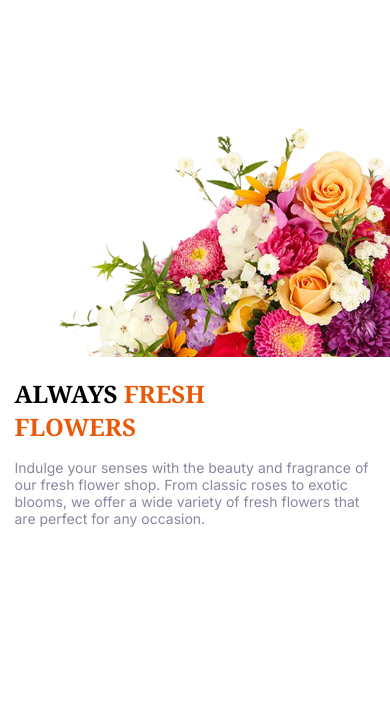
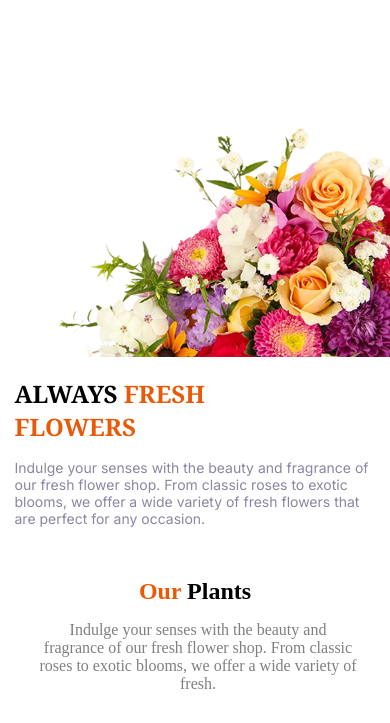
Before and after one commit to sabbir-shekh/second-assignment, a plain HTML site: page index.html in a window 390 px wide. Shown: the part 121-844 px from the top of the page. Drawn offline with Linux system fonts and the light colour scheme.

Commit message:
our plants commit

```diff
--- a/index.html
+++ b/index.html
@@ -45,6 +45,11 @@
                 <img src="./media/hero-flower.png" alt="">
             </div>
         </div>
+
+       <div class="our-plants">
+        <h1 class="plants-title"><span class="primary-color">Our </span>Plants</h1>
+        <p class="plants-para">Indulge your senses with the beauty and fragrance of our fresh flower shop. From classic roses to exotic blooms, we offer a wide variety of fresh.</p>
+       </div>
     </main>
     <footer>
 
--- a/style.css
+++ b/style.css
@@ -113,3 +113,37 @@ font-size: 3rem;
     font-size: 0.875rem;
 }
 }
+
+/* our plants section */
+.our-plants{
+   text-align: center;
+    margin: 0 150px;
+}
+.plants-title{
+    font-size: 3.12rem;
+}
+.plants-para{
+    font-size: 1.5rem;
+    color: rgba(0, 0, 0, 0.5);
+}
+/* our plants responsiv */
+@media screen and (max-width: 568px) {
+    .our-plants{
+       margin: 0 auto;
+        height: 130px;
+        margin-top: -50px;
+    }
+
+
+
+    .plants-title{
+    font-size: 1.5rem;
+
+}
+
+.plants-para{
+    font-size: 1rem;
+    width: 320px;
+    margin-left: 30px;
+}
+}
```
